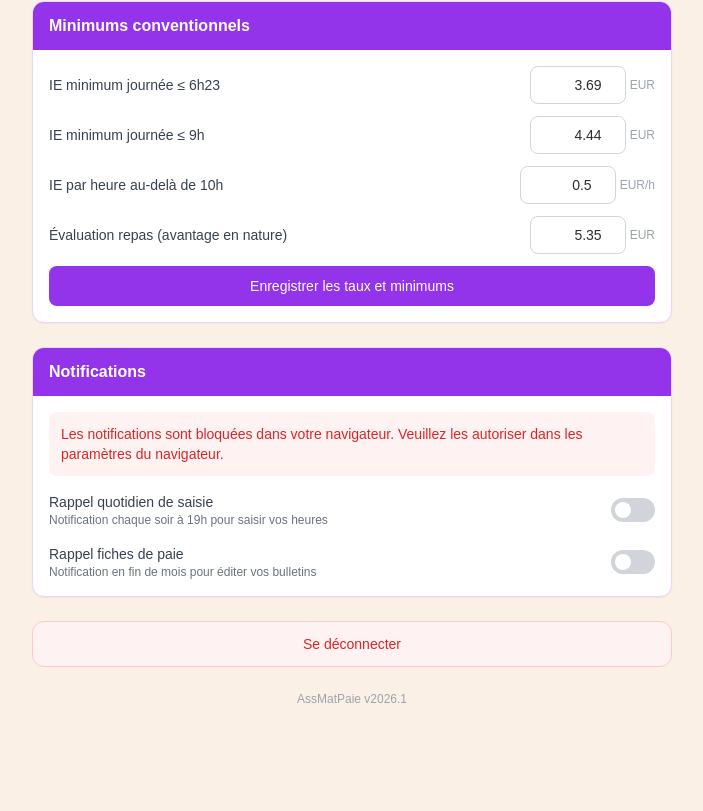
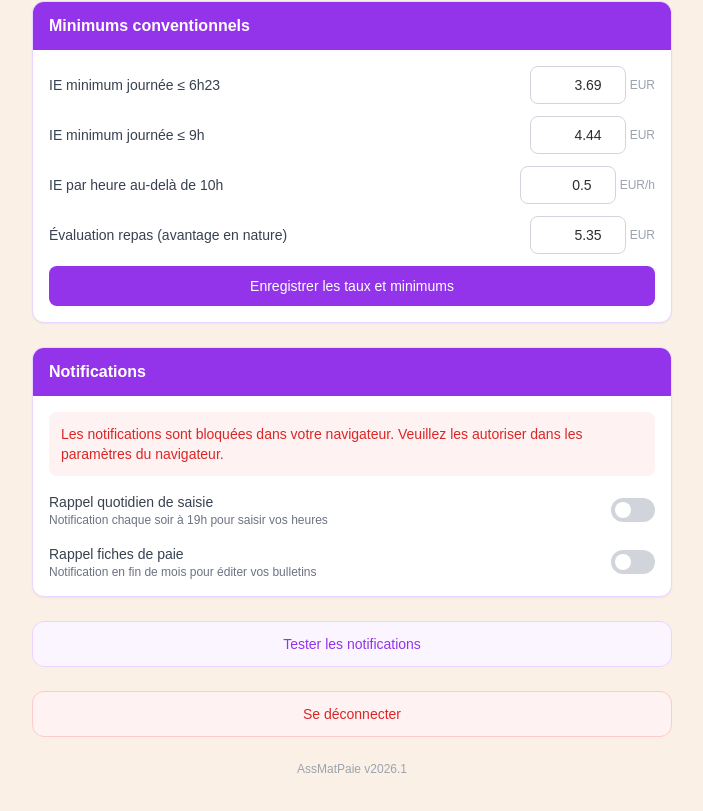
Before and after one commit to 42vie/Nounou, a Next.js app: page /parametres in a window 1280 px wide. Shown: the part 1903-2714 px from the top of the page, without its empty margins (288-991 px from the left). Built offline with nearby package versions, Linux system fonts and the light colour scheme; no server answers; the database is empty; sample sign-in values are in the browser's storage.

Commit message:
feat: bouton test notification dans les paramètres
https://claude.ai/code/session_01DHNkVGWYu6jUqUPdf2Bb1d

```diff
--- a/src/app/parametres/page.tsx
+++ b/src/app/parametres/page.tsx
@@ -431,6 +431,24 @@ export default function ParametresPage() {
         </div>
       </div>
 
+      {/* Test notification */}
+      <button
+        onClick={() => {
+          if (typeof Notification !== "undefined" && Notification.permission === "granted") {
+            new Notification("AssMatPaie — Test", {
+              body: "Les notifications fonctionnent !",
+              icon: "/logo-assmatpaie.png",
+            });
+            showToast("Notification envoyée !");
+          } else {
+            showToast("Notifications non autorisées", "error");
+          }
+        }}
+        className="w-full py-3 bg-purple-50 text-purple-600 border border-purple-200 rounded-xl font-medium text-sm hover:bg-purple-100 transition-colors"
+      >
+        Tester les notifications
+      </button>
+
       {/* Sign out */}
       <button
         onClick={handleSignOut}
```
